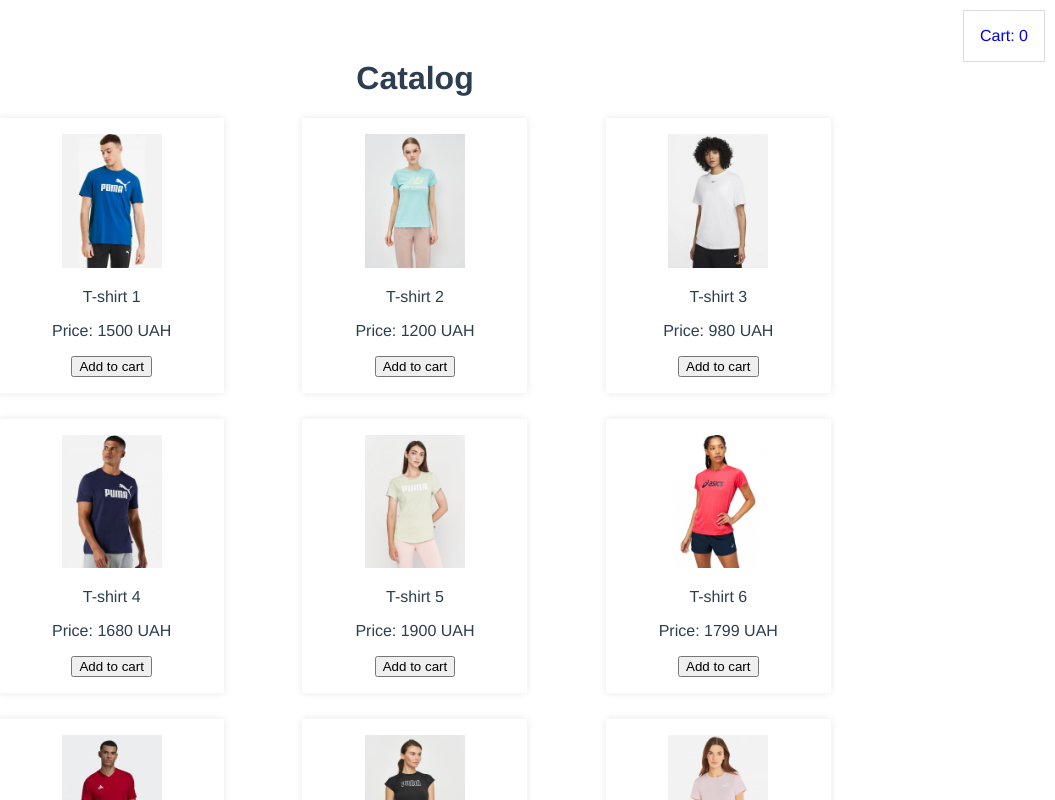
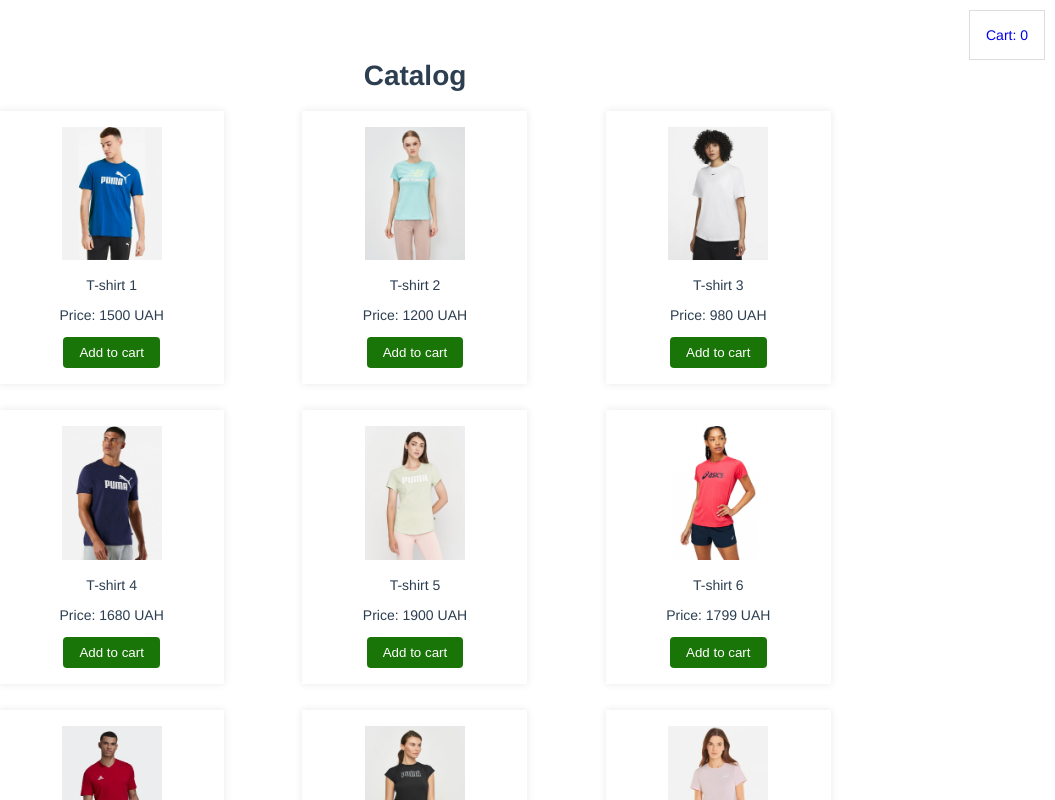
Before and after one commit to nadiiahonchar1/online-shop, a Vue app: page / in a window 1280 px wide. Shown: the top 800 px of the page, without its empty margins (225-1280 px from the left). Built offline with nearby package versions, Linux system fonts and the light colour scheme; data requests are answered from the project's data file.

Commit message:
added incremen decrement buttons

```diff
--- a/src/App.vue
+++ b/src/App.vue
@@ -5,7 +5,7 @@
 </template>
 
 <script>
-import CatalogWrapper from "./components/CatalogWrapper.vue";
+import CatalogWrapper from "./components/catalog/CatalogWrapper.vue";
 export default {
   name: "App",
   components: { CatalogWrapper },
--- a/src/assets/styles/styles.scss
+++ b/src/assets/styles/styles.scss
@@ -4,7 +4,38 @@
   box-sizing: border-box;
 }
 
+html {
+  height: inherit;
+}
+
 body {
+  font-size: 14px;
   margin: 0;
   padding: 0;
+  box-sizing: border-box;
+  height: inherit;
+  @media (max-width: 470px) {
+    font-size: 12px;
+  }
 }
+.btn {
+  cursor: pointer;
+  background-color: $color-special;
+  border: none;
+  padding: $padding $padding * 2;
+  border-radius: $radius;
+  color: $color-light;
+  &:hover {
+    opacity: 0.8;
+  }
+  @media (max-width: 470px) {
+    padding: $padding;
+    font-size: 14px;
+  }
+}
+.link {
+  color: $main-color;
+  &:hover {
+    opacity: 0.8;
+  }
+}
--- a/src/assets/styles/variables.scss
+++ b/src/assets/styles/variables.scss
@@ -1,4 +1,10 @@
 $padding: 8px;
 $margin: 8px;
 $radius: 4px;
+$color-special: rgb(26, 117, 8);
+$main-color: #2c3e50;
+$color-light: #fff;
 $color-shadow: #e8e8e8;
+$color-border: #ddd;
+$color-popup: rgba(64, 64, 64, 0.4);
+$color-btn: #ff0000;
--- a/src/components/CartItemWrapper.vue
+++ /dev/null
@@ -1,36 +0,0 @@
-<template>
-  <div class="cart-item-wrapper">
-    <catalog-cart-item
-      v-for="(item, index) in cart_data"
-      :key="item.article"
-      :cart_item_data="item"
-      @deleteFromCart="deleteFromCart(index)"
-    />
-  </div>
-</template>
-
-<script>
-import CatalogCartItem from "./CatalogCartItem.vue";
-import { mapActions } from "vuex";
-
-export default {
-  name: "CartItemWrapper",
-  components: { CatalogCartItem },
-  props: {
-    cart_data: {
-      type: Array,
-      default() {
-        return [];
-      },
-    },
-  },
-  methods: {
-    ...mapActions(["DELETE_FROM_CART"]),
-    deleteFromCart(index) {
-      this.DELETE_FROM_CART(index);
-    },
-  },
-};
-</script>
-
-<style lang="scss" scoped></style>
--- /dev/null
+++ b/src/components/cart/CartItemWrapper.vue
@@ -0,0 +1,82 @@
+<template>
+  <div class="cart-item-wrapper">
+    <catalog-cart-item
+      v-for="(item, index) in cart_data"
+      :key="item.article"
+      :cart_item_data="item"
+      @deleteFromCart="deleteFromCart(index)"
+      @incrementItem="increment(index)"
+      @decrementItem="decrement(index)"
+    />
+  </div>
+  <div class="cart-item-wrapper__total">
+    <p class="cart-item-wrapper__total-title">Total:</p>
+    <p>{{ cartTotalCost }} UAH</p>
+  </div>
+</template>
+
+<script>
+import CatalogCartItem from "./CatalogCartItem.vue";
+import { mapActions } from "vuex";
+
+export default {
+  name: "CartItemWrapper",
+  components: { CatalogCartItem },
+  props: {
+    cart_data: {
+      type: Array,
+      default() {
+        return [];
+      },
+    },
+  },
+  methods: {
+    ...mapActions([
+      "DELETE_FROM_CART",
+      "INCREMENT_CART_ITEM",
+      "DECREMENT_CART_ITEM",
+    ]),
+    increment(index) {
+      this.INCREMENT_CART_ITEM(index);
+    },
+    decrement(index) {
+      this.DECREMENT_CART_ITEM(index);
+    },
+    deleteFromCart(index) {
+      this.DELETE_FROM_CART(index);
+    },
+  },
+  computed: {
+    cartTotalCost() {
+      let result = [];
+      for (let item of this.cart_data) {
+        result.push(item.price * item.quantity);
+      }
+      result = result.reduce(function (sum, el) {
+        return sum + el;
+      });
+      return result;
+    },
+  },
+};
+</script>
+
+<style lang="scss">
+.cart-item-wrapper {
+  &__total {
+    position: fixed;
+    bottom: 0;
+    right: 0;
+    left: 0;
+    padding: $padding * 2;
+    display: flex;
+    justify-content: center;
+    background-color: $color-special;
+    font-size: 20px;
+    color: $color-light;
+  }
+  &__total-title {
+    margin-right: $margin * 2;
+  }
+}
+</style>
--- a/src/components/CatalogCartItem.vue
+++ b/src/components/cart/CatalogCartItem.vue
@@ -3,7 +3,7 @@
     <div class="catalog-cart-item__wrap">
       <img
         class="catalog-cart-item__image"
-        :src="require('../assets/images/' + cart_item_data.image)"
+        :src="require('../../assets/images/' + cart_item_data.image)"
         alt="img"
       />
     </div>
@@ -14,16 +14,20 @@
     </div>
     <div class="catalog-cart-item__quantity">
       <p>Qty:</p>
-      <p>{{ cart_item_data.quantity }}</p>
+      <p>
+        <span class="catalog-cart-item__btn" @click="decrementItem">-</span>
+        {{ cart_item_data.quantity }}
+        <span class="catalog-cart-item__btn" @click="incrementItem">+</span>
+      </p>
     </div>
-    <button @click="deleteFromCart">Delete</button>
+    <button class="btn" @click="deleteFromCart">Delete</button>
   </div>
 </template>
 
 <script>
 export default {
   name: "CatalogCartItem",
-  emits: ["deleteFromCart"],
+  emits: ["deleteFromCart", "decrementItem", "incrementItem"],
   props: {
     cart_item_data: {
       type: Object,
@@ -33,6 +37,12 @@ export default {
     },
   },
   methods: {
+    decrementItem() {
+      this.$emit("decrementItem");
+    },
+    incrementItem() {
+      this.$emit("incrementItem");
+    },
     deleteFromCart() {
       this.$emit("deleteFromCart");
     },
@@ -45,18 +55,28 @@ export default {
   display: flex;
   justify-content: space-between;
   align-items: center;
+  flex-wrap: nowrap;
+  box-shadow: 0 0 8px 0 $color-shadow;
   padding: $padding * 2;
   margin-bottom: $margin * 2;
-  box-shadow: 0 0 8px 0 $color-shadow;
   &__wrap {
-    width: 100px;
+    max-width: 100px;
     overflow: hidden;
+    @media (max-width: 470px) {
+      max-width: 80px;
+    }
   }
   &__image {
+    object-fit: cover;
+    object-position: center;
     width: 100%;
     height: 100%;
-    object-fit: cover;
-    object-position: center;
+  }
+  &__btn {
+    cursor: pointer;
+    &:hover {
+      opacity: 0.6;
+    }
   }
 }
 </style>
--- a/src/components/CatalogItem.vue
+++ b/src/components/catalog/CatalogItem.vue
@@ -3,13 +3,15 @@
     <div class="catalog-item__image-wrap">
       <img
         class="catalog-item__image"
-        :src="require('../assets/images/' + product_data.image)"
+        :src="require('../../assets/images/' + product_data.image)"
         alt="img"
       />
     </div>
     <p class="catalog-item__name">{{ product_data.name }}</p>
     <p class="catalog-item__price">Price: {{ product_data.price }} UAH</p>
-    <button class="catalog-item__btn" @click="addToCart">Add to cart</button>
+    <button class="catalog-item__btn btn" @click="addToCart">
+      Add to cart
+    </button>
   </div>
 </template>
 
--- a/src/components/CatalogWrapper.vue
+++ b/src/components/catalog/CatalogWrapper.vue
@@ -17,7 +17,8 @@ export default {
 
 <style lang="scss">
 .catalog-wrapper {
-  width: 900px;
+  max-width: 900px;
   margin: 0 auto;
+  height: inherit;
 }
 </style>
--- a/src/router/router.js
+++ b/src/router/router.js
@@ -1,5 +1,5 @@
-import CatalogCart from "@/components/CatalogCart.vue";
-import CatalogMain from "@/components/CatalogMain.vue";
+import CatalogCart from "@/components/cart/CatalogCart.vue";
+import CatalogMain from "@/components/catalog/CatalogMain.vue";
 import { createApp } from "vue";
 import { createRouter, createWebHistory } from "vue-router";
 
--- a/src/vuex/store.js
+++ b/src/vuex/store.js
@@ -30,6 +30,14 @@ const store = createStore({
     REMOVE_FROM_CART: (state, index) => {
       state.cart.splice(index, 1);
     },
+    INCREMENT: (state, index) => {
+      state.cart[index].quantity++;
+    },
+    DECREMENT: (state, index) => {
+      if (state.cart[index].quantity > 1) {
+        state.cart[index].quantity--;
+      }
+    },
   },
   actions: {
     GET_PRODUCTS_FROM_API({ commit }) {
@@ -47,6 +55,12 @@ const store = createStore({
     },
     ADD_TO_CART({ commit }, product) {
       commit("SET_CART", product);
+    },
+    INCREMENT_CART_ITEM({ commit }, index) {
+      commit("INCREMENT", index);
+    },
+    DECREMENT_CART_ITEM({ commit }, index) {
+      commit("DECREMENT", index);
     },
     DELETE_FROM_CART({ commit }, index) {
       commit("REMOVE_FROM_CART", index);
```
Also changed, not shown: src/components/cart/CatalogCart.vue (renamed from src/components/CatalogCart.vue), src/components/catalog/CatalogMain.vue (renamed from src/components/CatalogMain.vue).
